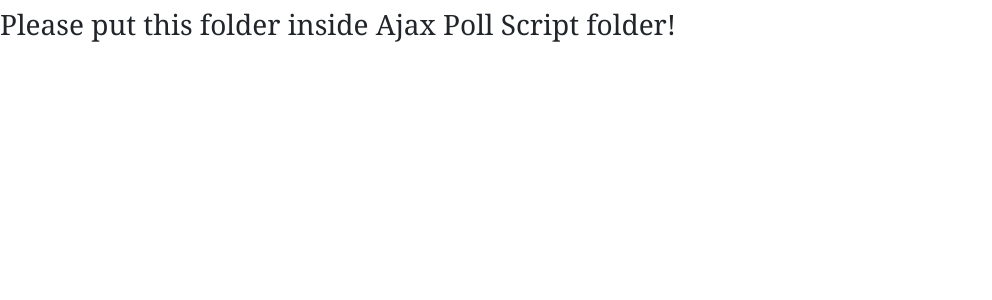
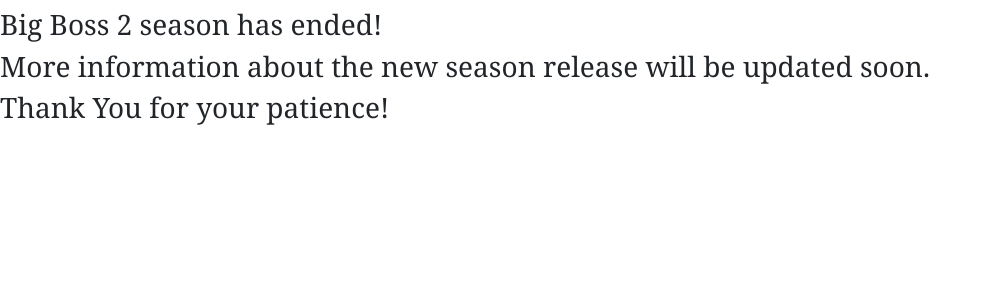
Before and after one commit to kalven22/lagercinema, a PHP site: page /bigboss2.php in a window 1280 px wide. Shown: the part 85-385 px from the top of the page, without its empty margins (0-992 px from the left). Run offline with PHP 8.4, Linux system fonts and the light colour scheme; some web fonts are replaced.

Commit message:
Update bigboss2.php

```diff
--- a/bigboss2.php
+++ b/bigboss2.php
@@ -14,7 +14,9 @@
 	define( 'PATH_TCLASS', dirname(__FILE__) . "/" );
 	$path = dirname(dirname(__FILE__)) . "/app.ajax-poll/";
 	if ( !file_exists( $path ) ) {
-		echo "<h3>Please put this folder inside Ajax Poll Script folder!</h3>";
+		echo "<h3>Big Boss 2 season has ended!</h3>";
+    		echo "<h3>More information about the new season release will be updated soon.</h3>";
+    		echo "<h3>Thank You for your patience!</h3>";
 		exit;
 	}
 	include( $path . "cp.inc.php" );
```
